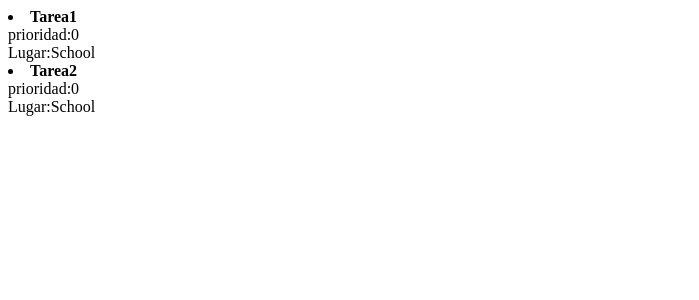
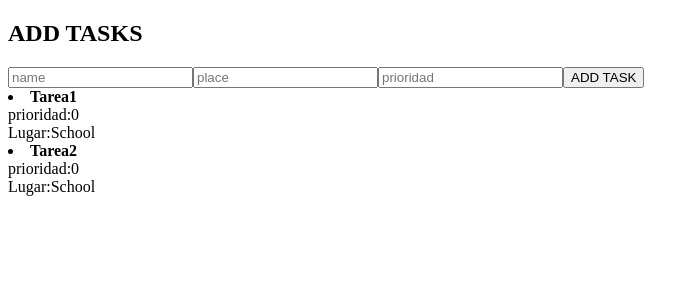
Before and after one commit to Perlaulicticmethodick/reacttask, a React (Create React App) app: page / in a window 1280 px wide. Shown: the top 300 px of the page, without its empty margins (0-699 px from the left). Built offline with nearby package versions, Linux system fonts and the light colour scheme.

Commit message:
tasks add

```diff
--- a/src/App.js
+++ b/src/App.js
@@ -1,26 +1,53 @@
-import { useState,useRef,useEffect } from 'react';
+import { useState,useRef,useEffect, use } from 'react';
 import './App.css';
 
 function App() {
+  let[name,setName]=useState(" ")
+  let[place,setPlace]=useState(" ")
+  let[prioridad,setPrio]=useState(" ")
   let[task,setTask]=useState([
   {
     name:"Tarea1",
     place:"School",
-    prioridad:0,
+    priority:0,
 
   },
   {
     name:"Tarea2",
     place:"School",
-    prioridad:0,
+    priority:0,
   },
 ])
+
+  let change=(e)=>{
+    setName(e.currentTarget.value)
+  }
+  let changeplace=(e)=>{
+    setPlace(e.currentTarget.value)
+  }
+  let changeprio=(e)=>{
+    setPrio(parseInt(e.currentTarget.value))
+  }
+  let addtask=()=>{
+    let newtask={
+      name:name,
+      place:place,
+      priority:prioridad,
+    }
+    setTask([...task,newtask])
+  }
   return (
     <div>
+      <h2>ADD TASKS</h2>
+      <input type="text" placeholder='name' onChange={change}></input>
+      <input type="text" placeholder='place' onChange={changeplace}></input>
+      <input type="number" placeholder='prioridad' onChange={changeprio}></input>
+      <button onClick={addtask}>ADD TASK</button>
+
       {task.map(t=>
          <li>
           <b>{t.name}</b>
-          <div>prioridad:{t.prioridad}</div>
+          <div>prioridad:{t.priority}</div>
           <div>Lugar:{t.place}</div>
          </li>)}
     </div>
```
